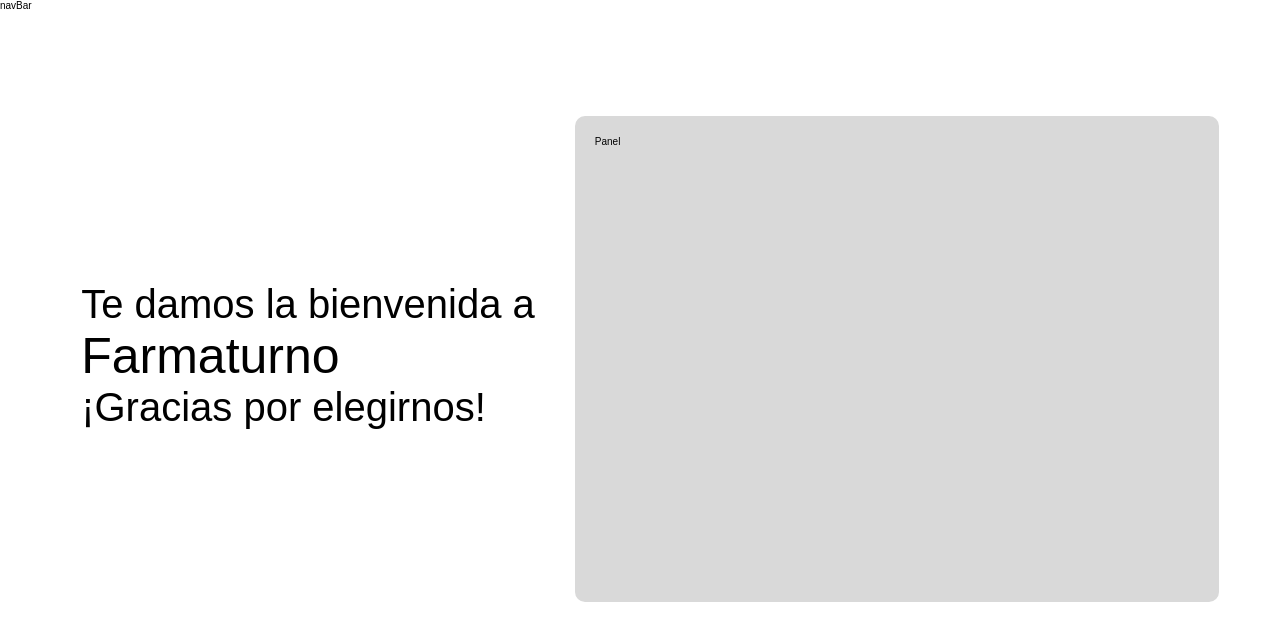
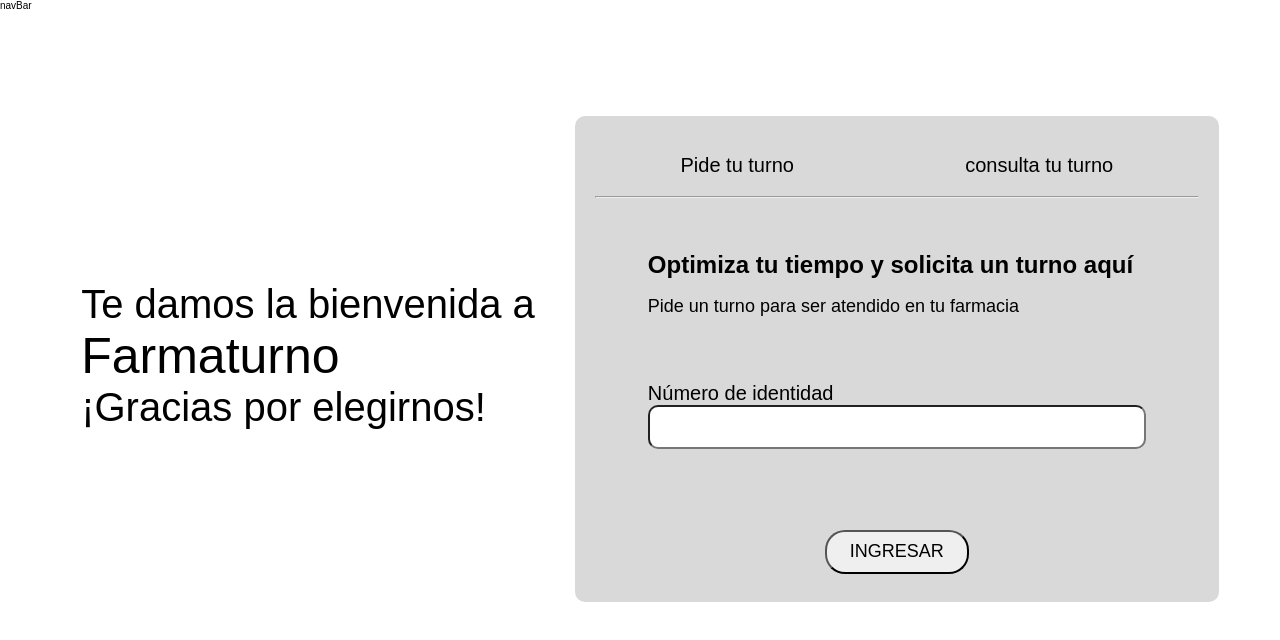
Before and after one commit to No-Country/c11-02-m-mern-farmaturno, a React (Vite) app in the folder client/: page / in a window 1280 px wide. Shown: the top 640 px of the page. Built offline with nearby package versions, Linux system fonts and the light colour scheme.

Commit message:
maquetado del panel principal

```diff
--- a/client/src/pages/Home/panelIngreso/PanelIngreso.jsx
+++ b/client/src/pages/Home/panelIngreso/PanelIngreso.jsx
@@ -1,7 +1,25 @@
 import "./panelIngreso.css";
 
 const PanelIngreso = () => {
-	return <div className="panelIngreso"> Panel</div>;
+	return (
+		<div className="panelIngreso">
+			<div className="top-buttons-container">
+				<button className="top-button">Pide tu turno</button>
+				<button className="top-button">consulta tu turno</button>
+			</div>
+			<hr />
+			<div className="bottom-section">
+				<h3>Optimiza tu tiempo y solicita un turno aquí</h3>
+				<p>Pide un turno para ser atendido en tu farmacia</p>
+				<label htmlFor="dni">Número de identidad</label>
+				<input
+					type="number"
+					id="dni"
+				/>
+				<button>INGRESAR</button>
+			</div>
+		</div>
+	);
 };
 
 export default PanelIngreso;
--- a/client/src/pages/Home/panelIngreso/panelIngreso.css
+++ b/client/src/pages/Home/panelIngreso/panelIngreso.css
@@ -5,3 +5,61 @@
 	background-color: #d9d9d9;
 	border-radius: 1rem;
 }
+
+.top-buttons-container {
+	width: 100%;
+	height: 6rem;
+	display: flex;
+	justify-content: space-around;
+}
+
+.top-button {
+	background-color: transparent;
+	border: none;
+	font-size: 2rem;
+}
+
+.top-button:hover {
+	cursor: pointer;
+	border-bottom: 1px solid;
+}
+
+.bottom-section {
+	padding: 5.3rem;
+	display: flex;
+	flex-direction: column;
+}
+.bottom-section h3 {
+	font-size: 2.4rem;
+	font-weight: semibold;
+	margin-bottom: 1.7rem;
+}
+
+.bottom-section p {
+	font-size: 1.8rem;
+	margin-bottom: 6.5rem;
+}
+
+.bottom-section label {
+	font-size: 2rem;
+	font-weight: semibold;
+	line-height: 2.3rem;
+}
+
+.bottom-section input {
+	width: 100%;
+	height: 4.4rem;
+	border: solid 1px #black;
+	border-radius: 1rem;
+}
+
+.bottom-section button {
+	width: 14.4rem;
+	height: 4.4rem;
+	margin: 0 auto;
+	margin-top: 8.1rem;
+	border-radius: 2rem;
+	font-size: 1.8rem;
+	line-height: 2.1rem;
+	font-weight: semibold;
+}
```
